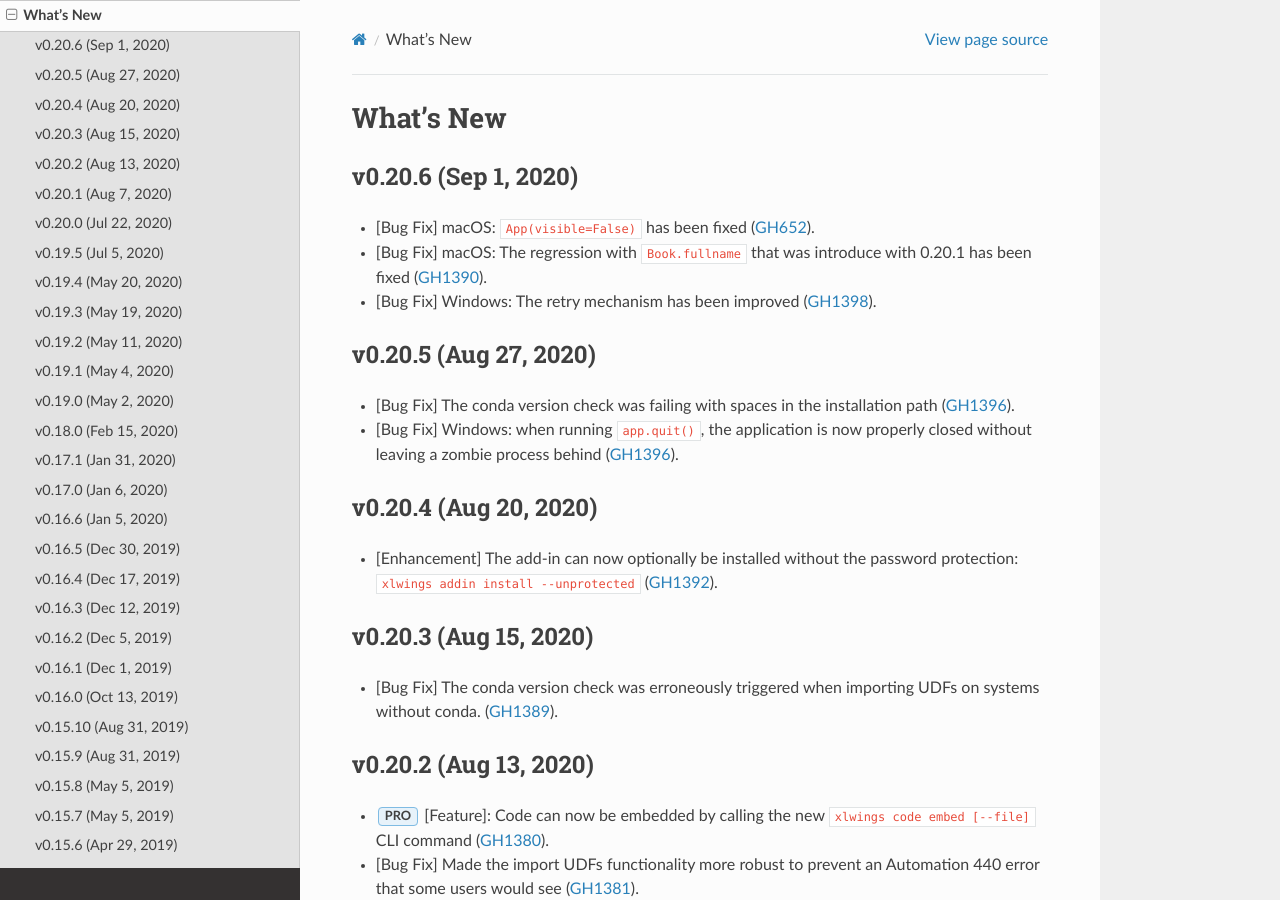
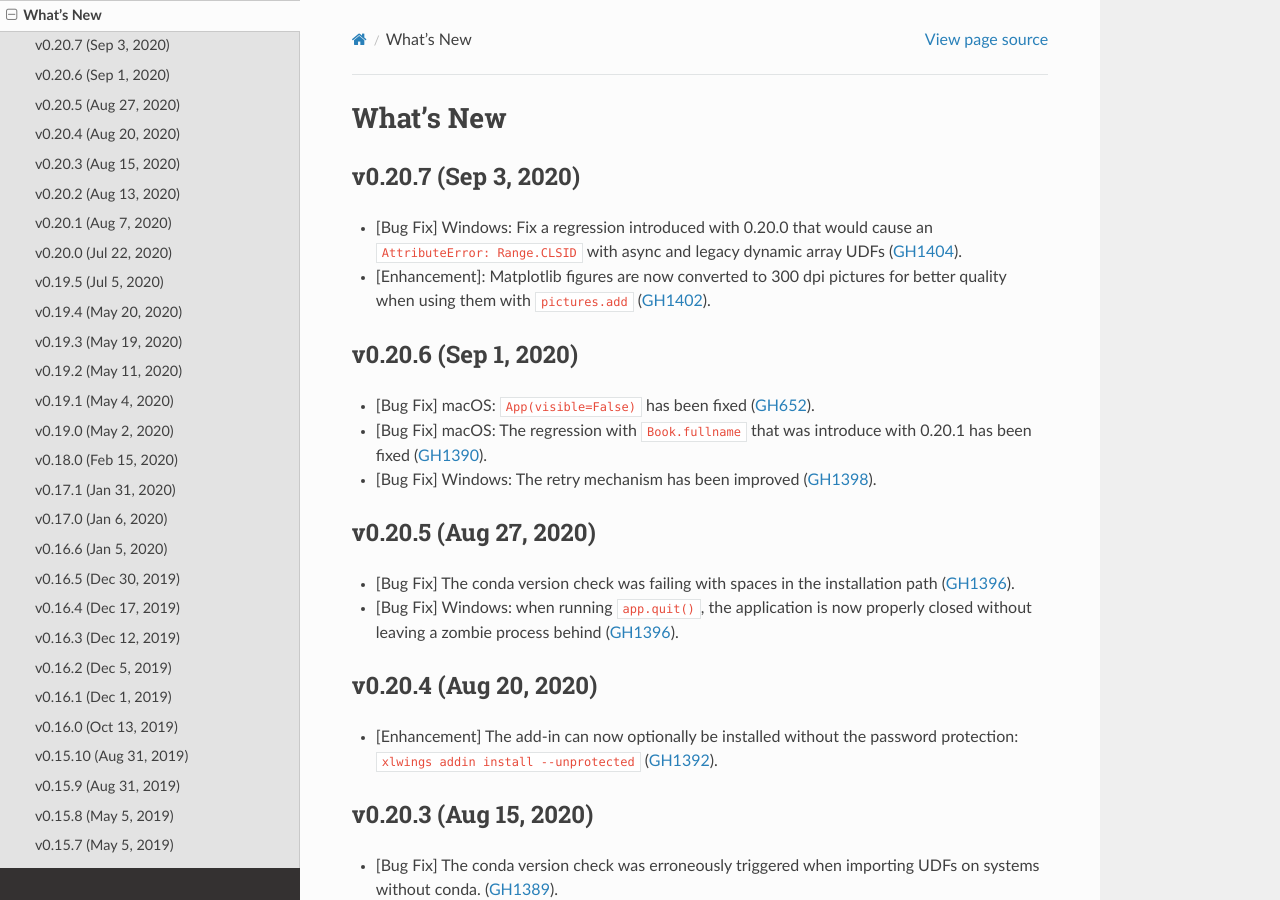
Before and after one commit to xlwings/xlwings, a Sphinx documentation site: the page built from docs/whatsnew.rst, in a window 1280 px wide and 900 px high. Built offline with Sphinx 7.4.7 and the Read the Docs theme 2.0.0, drawn with Linux system fonts in a browser that asks for light colours.

Commit message:
docs [skip ci]

```diff
--- a/docs/whatsnew.rst
+++ b/docs/whatsnew.rst
@@ -1,8 +1,14 @@
 What's New
 ==========
 
+v0.20.7 (Sep 3, 2020)
+---------------------
+
+* [Bug Fix] Windows: Fix a regression introduced with 0.20.0 that would cause an ``AttributeError: Range.CLSID`` with async and legacy dynamic array UDFs (:issue:`1404`).
+* [Enhancement]: Matplotlib figures are now converted to 300 dpi pictures for better quality when using them with ``pictures.add`` (:issue:`1402`).
+
 v0.20.6 (Sep 1, 2020)
-----------------------
+---------------------
 
 * [Bug Fix] macOS: ``App(visible=False)`` has been fixed (:issue:`652`).
 * [Bug Fix] macOS: The regression with ``Book.fullname`` that was introduce with 0.20.1 has been fixed (:issue:`1390`).
```
